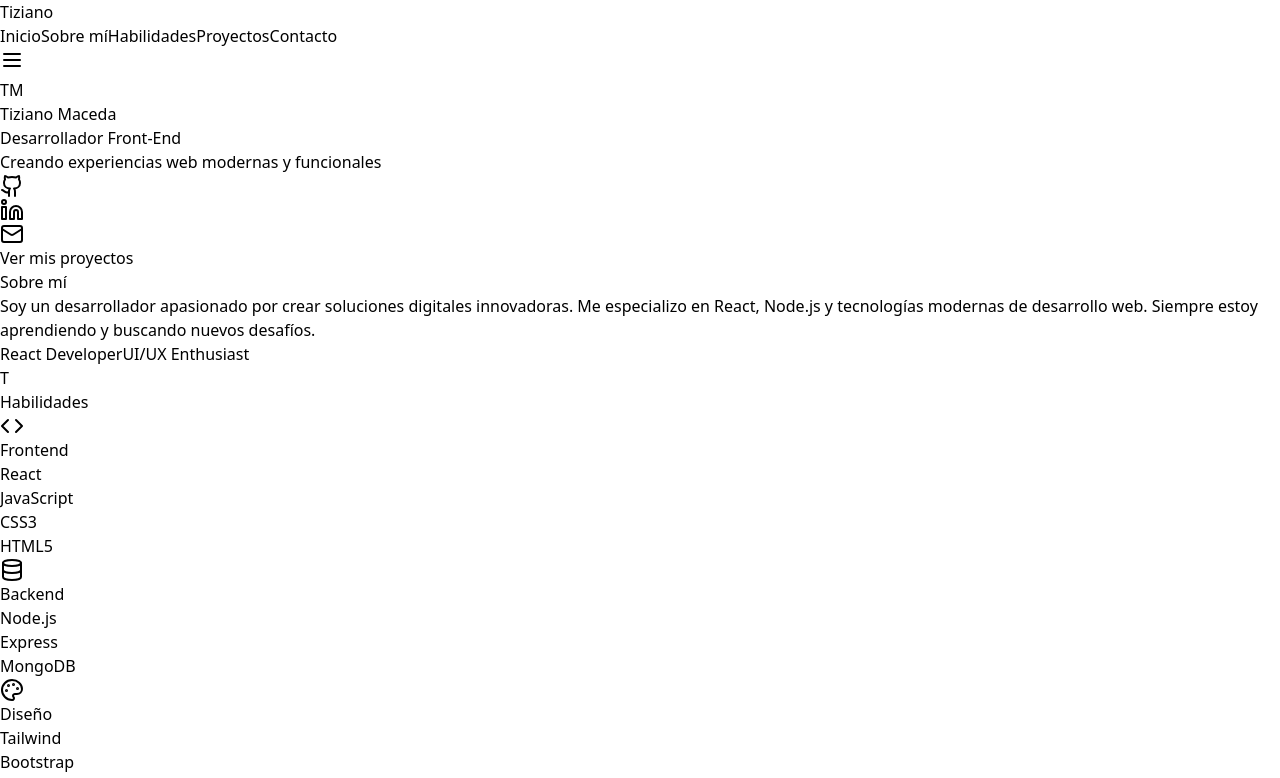
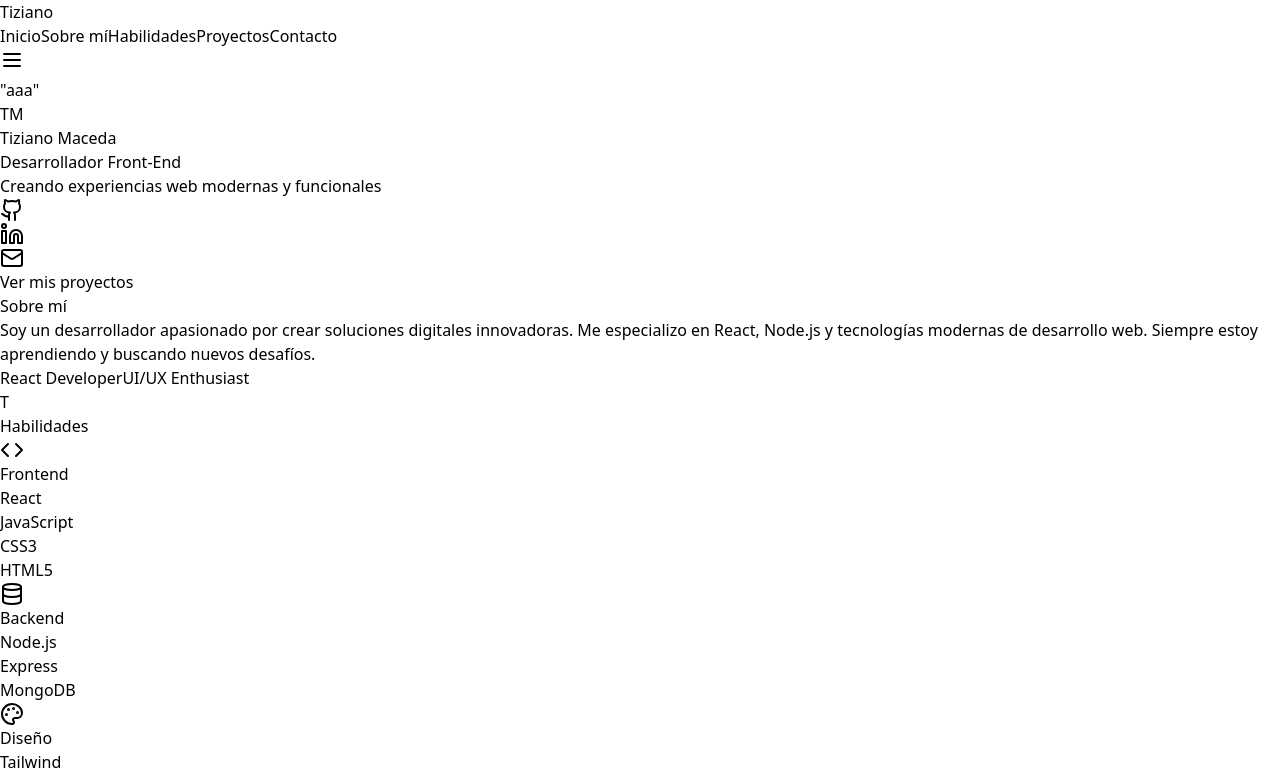
Before and after one commit to tizianodk/portfalio, a React (Vite) app in the folder portfolio/: page / in a window 1280 px wide. Shown: the top 778 px of the page. Built offline with nearby package versions, Linux system fonts and the light colour scheme.

Commit message:
portfolio ok

```diff
--- a/portfolio/src/App.jsx
+++ b/portfolio/src/App.jsx
@@ -127,7 +127,9 @@ const Portfolio = () => {
         </div>
       </nav>
 
-      <section id="home" className="min-h-screen flex items-center justify-center bg-gradient-to-br from-blue-600 via-purple-600 to-pink-500">
+
+"aaa"
+      <section id="home" className="min-h-screen flex items-center justify-center bg-gradient-to-br from-blue-600 via-black-600 to-green-500">
         <div className="text-center text-white px-4">
           {/* Foto de perfil */}
           <div className="mb-8 flex justify-center">
```
